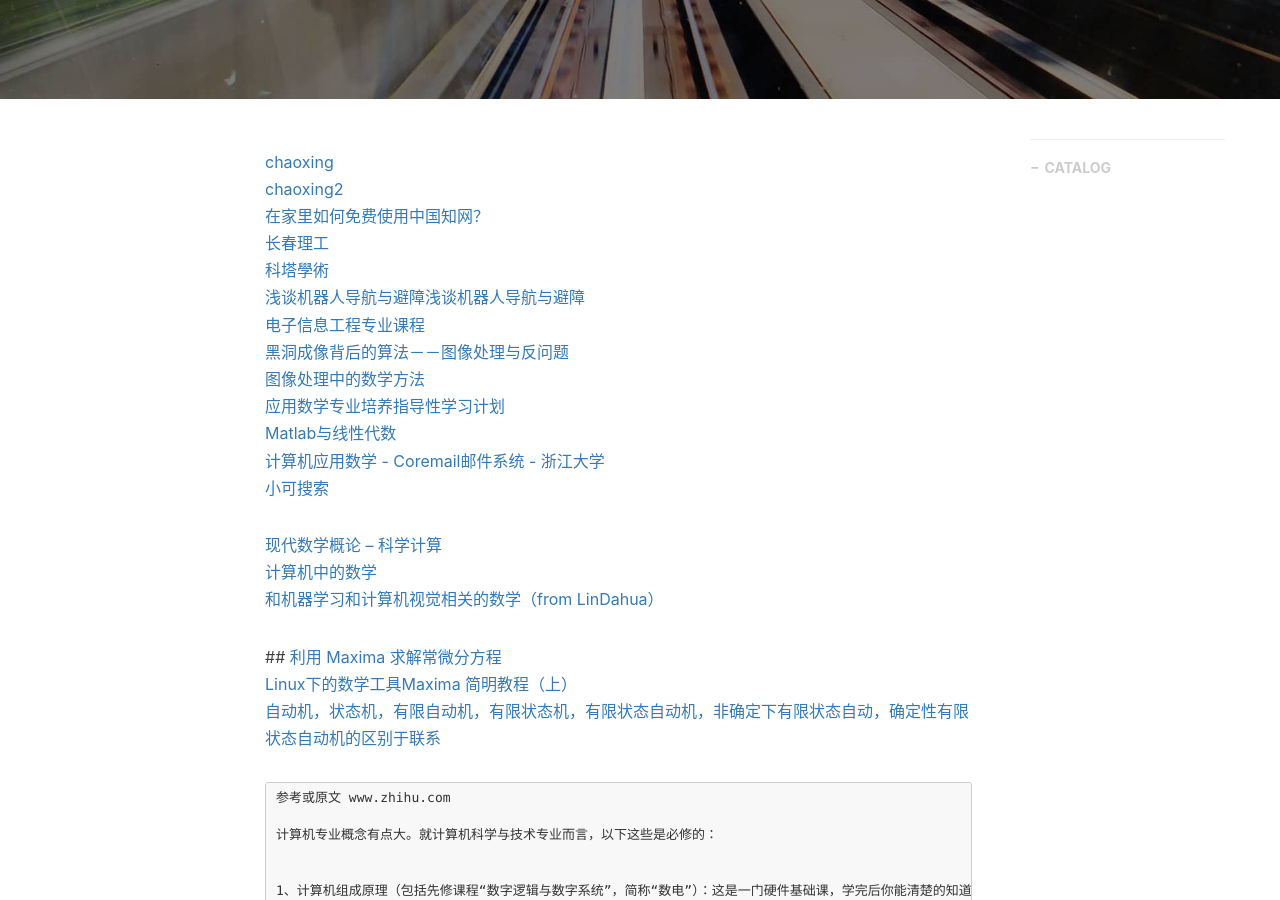
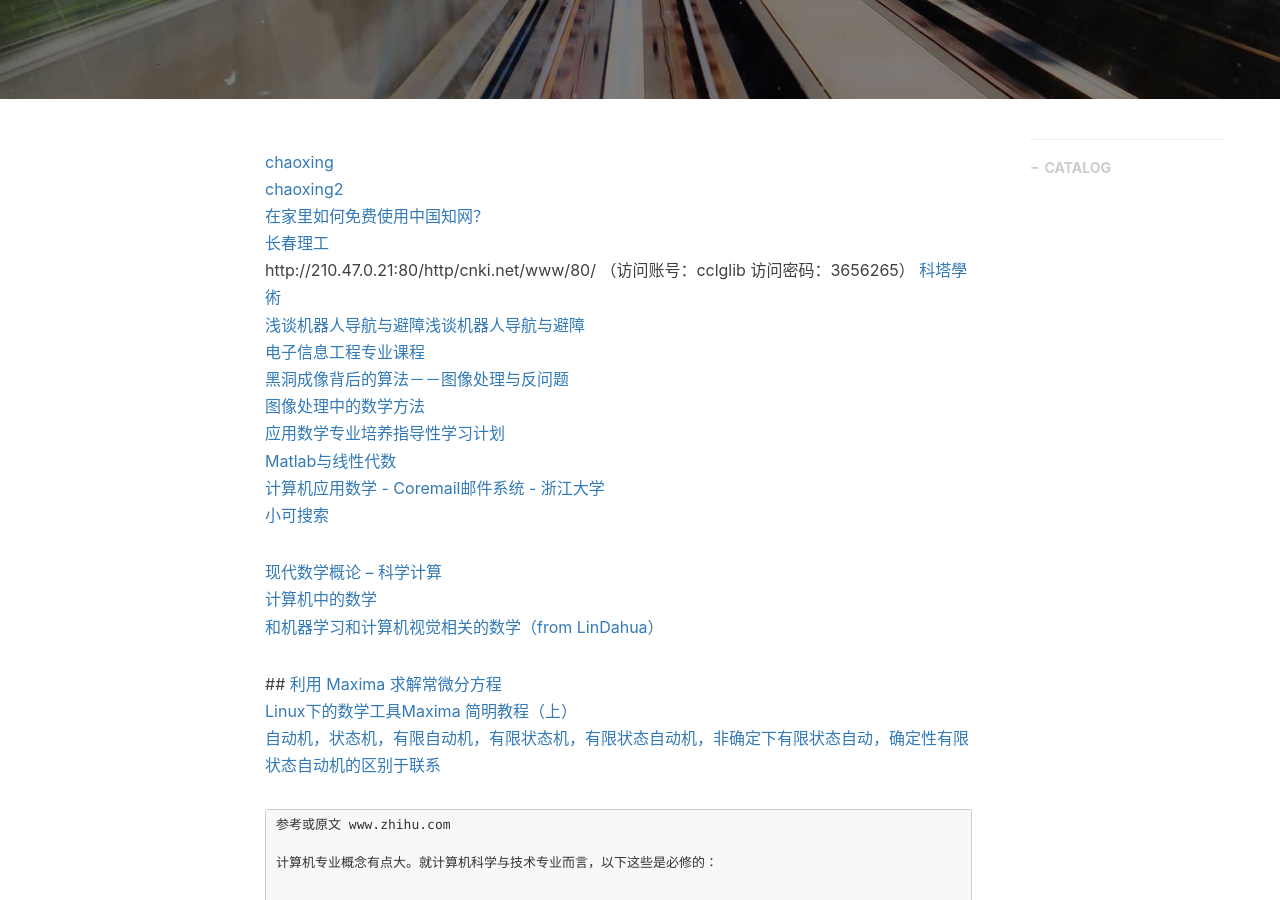
Before and after one commit to gary-robotics/dlward, a Jekyll site: the page built from _posts/2018-06-04-EKF-2018.markdown, in a window 1280 px wide and 900 px high, scrolled down 424 px. Built offline with Jekyll 4.4.1, drawn with Linux system fonts in a browser that asks for light colours; nearby versions of some CDN libraries; comment, search, counter and statistics services are not loaded.

Commit message:
Update 2018-06-04-EKF-2018.markdown

```diff
--- a/_posts/2018-06-04-EKF-2018.markdown
+++ b/_posts/2018-06-04-EKF-2018.markdown
@@ -14,6 +14,7 @@ tags:                               #标签
 [chaoxing2](http://59.75.114.218:9080/gnxw/1024.jhtml)
 [在家里如何免费使用中国知网？](https://www.zhihu.com/question/20188973?sort=created)
 [长春理工](http://lib.cust.edu.cn/webs/show/notice/723/528.html)
+ http://210.47.0.21:80/http/cnki.net/www/80/ （访问账号：cclglib   访问密码：3656265）
 [科塔學術](https://site.sciping.com/)
 [浅谈机器人导航与避障浅谈机器人导航与避障](https://www.aiimooc.com/mall/list-htm-active-6-catid-756.html)
 [电子信息工程专业课程](http://www.08nm.com/forum.php?mod=forumdisplay&action=list&fid=143)
```
